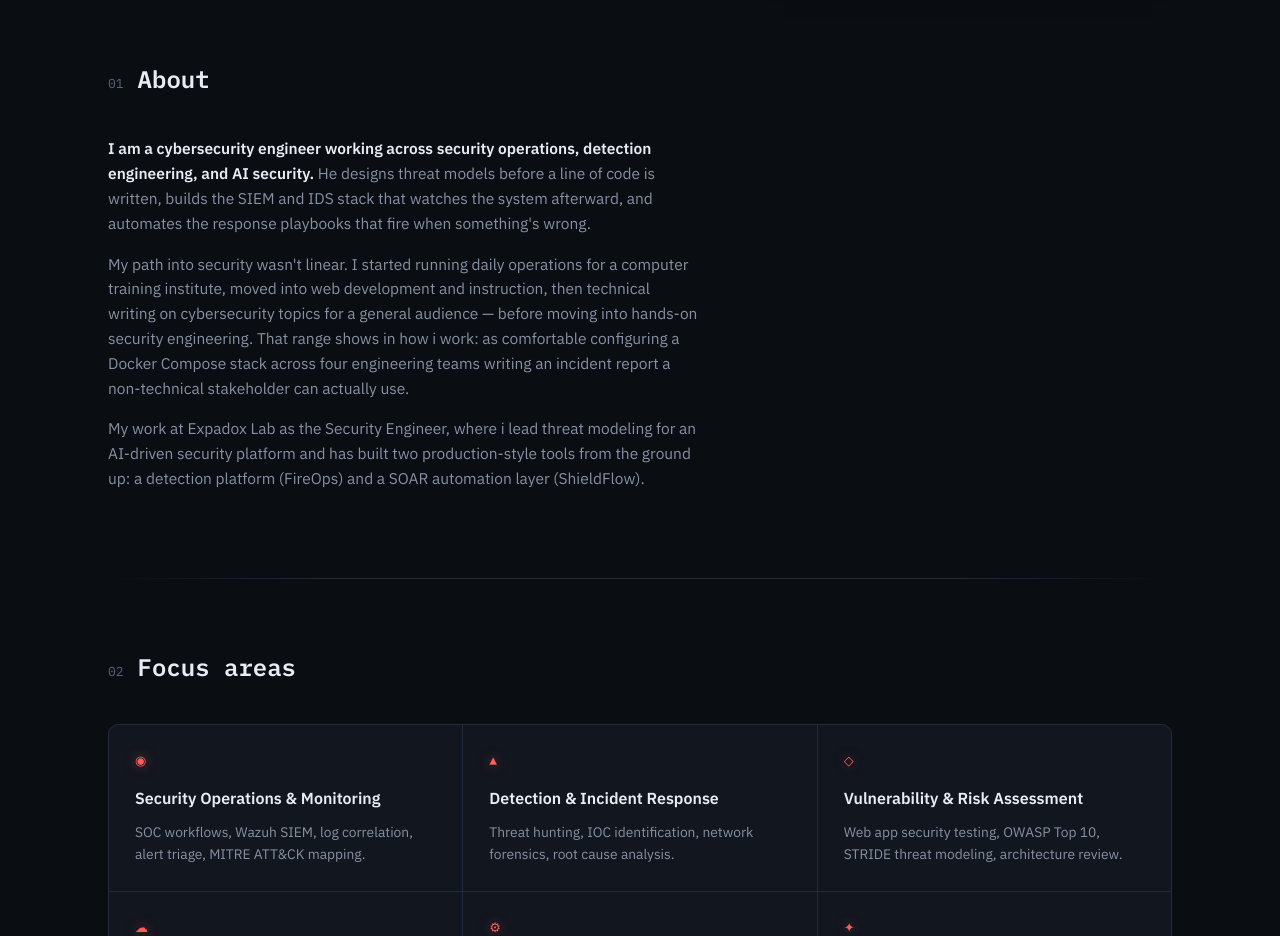
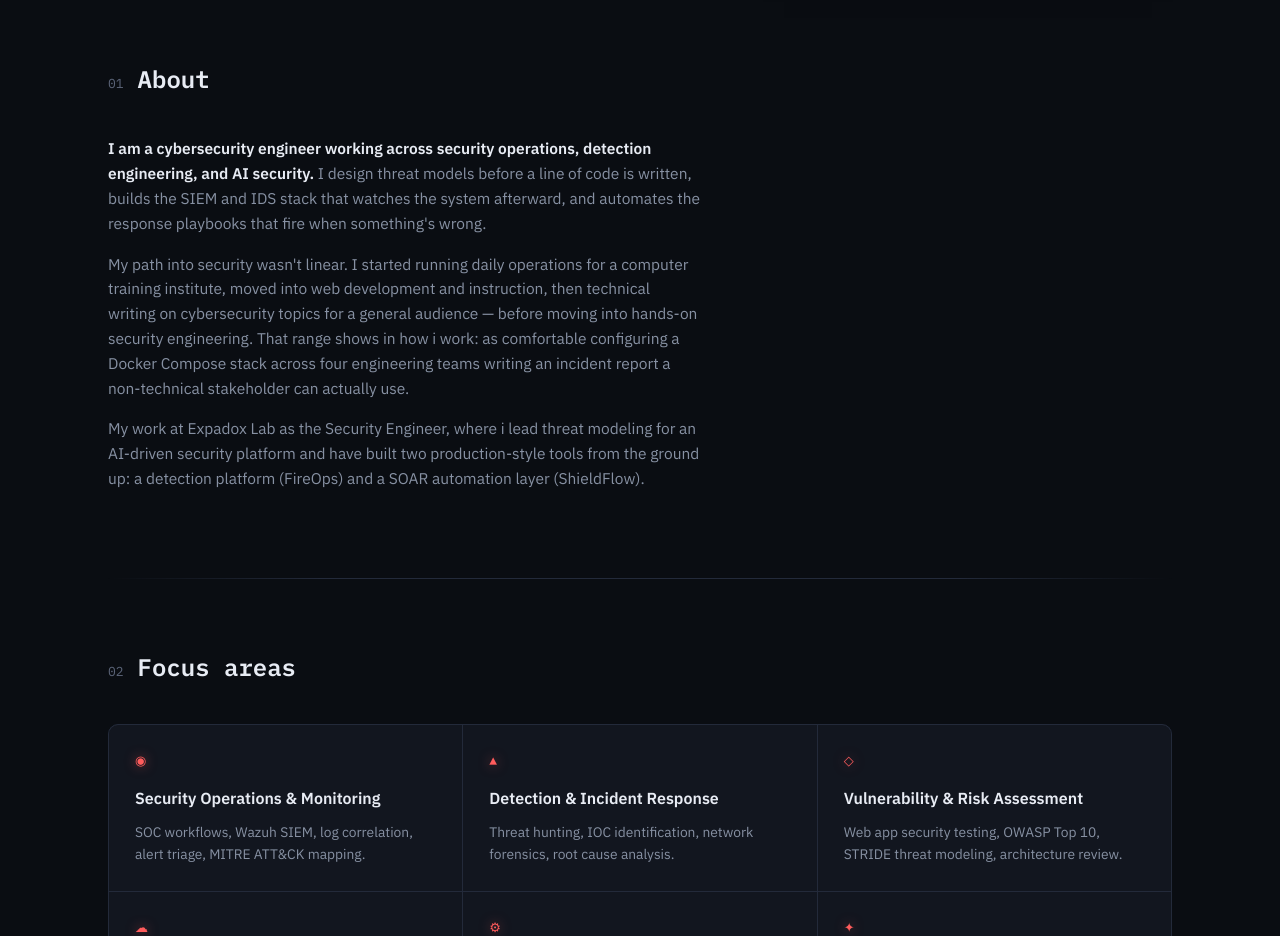
Before and after one commit to peterabiya/peter.github.io, a plain HTML site: page index.html in a window 1280 px wide. Shown: the part 1120-2056 px from the top of the page. Drawn offline with Linux system fonts and the light colour scheme.

Commit message:
Update index.html

```diff
--- a/index.html
+++ b/index.html
@@ -325,9 +325,9 @@
     <div class="section-head"><span class="section-num">01</span><span class="section-title">About</span></div>
     <div class="about-grid">
       <div>
-        <p><strong>I am a cybersecurity engineer working across security operations, detection engineering, and AI security.</strong> He designs threat models before a line of code is written, builds the SIEM and IDS stack that watches the system afterward, and automates the response playbooks that fire when something's wrong.</p>
+        <p><strong>I am a cybersecurity engineer working across security operations, detection engineering, and AI security.</strong> I design threat models before a line of code is written, builds the SIEM and IDS stack that watches the system afterward, and automates the response playbooks that fire when something's wrong.</p>
         <p>My path into security wasn't linear. I started running daily operations for a computer training institute, moved into web development and instruction, then technical writing on cybersecurity topics for a general audience — before moving into hands-on security engineering. That range shows in how i work: as comfortable configuring a Docker Compose stack across four engineering teams writing an incident report a non-technical stakeholder can actually use.</p>
-        <p>My work at Expadox Lab as the Security Engineer, where i lead threat modeling for an AI-driven security platform and has built two production-style tools from the ground up: a detection platform (FireOps) and a SOAR automation layer (ShieldFlow).</p>
+        <p>My work at Expadox Lab as the Security Engineer, where i lead threat modeling for an AI-driven security platform and have built two production-style tools from the ground up: a detection platform (FireOps) and a SOAR automation layer (ShieldFlow).</p>
       </div>
 
     </div>
```
